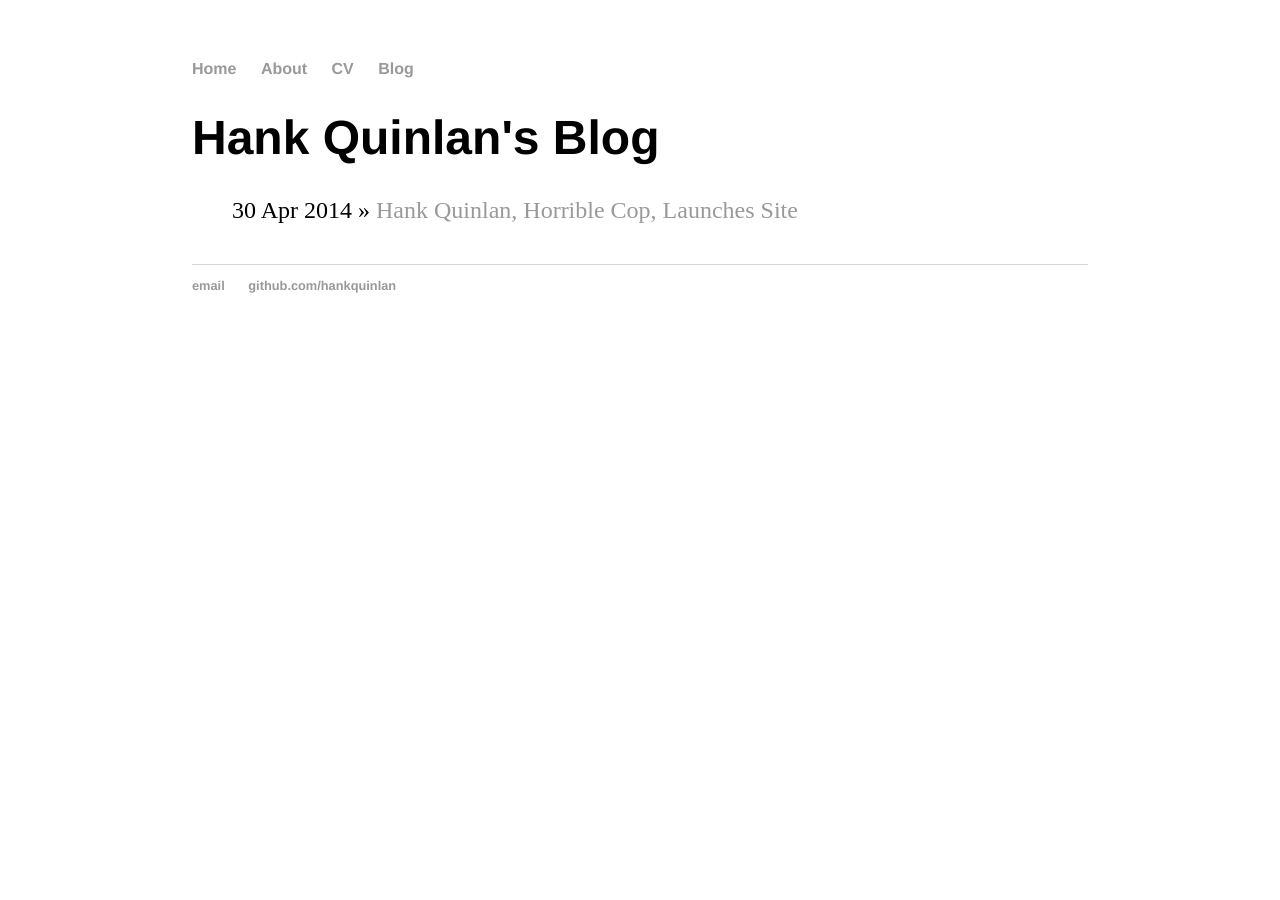
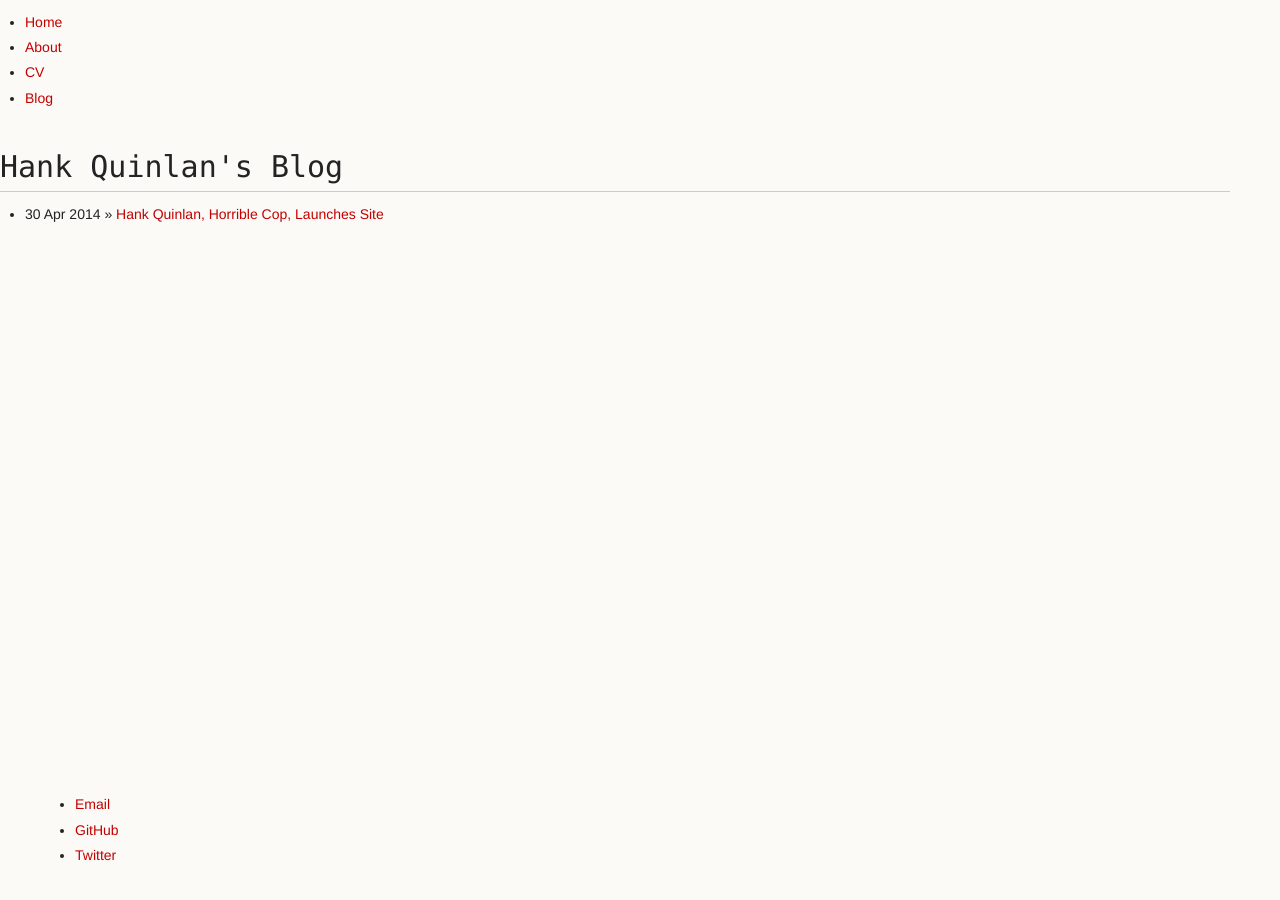
Before and after one commit to nutterb/nutterb.github.com, a Jekyll site: the page built from blog/index.html, in a window 1280 px wide. Built offline with Jekyll 4.4.1, drawn with Linux system fonts in a browser that asks for light colours.

Commit message:
change the CSS

```diff
--- a/_layouts/default.html
+++ b/_layouts/default.html
@@ -21,8 +21,9 @@
 			</div><!-- /.container -->
 			<footer>
 	    		<ul>
-	        		<li><a href="mailto:hankquinlanhub@gmail.com">email</a></li>
-	        		<li><a href="https://github.com/hankquinlan">github.com/hankquinlan</a></li>
+	        		<li><a href="mailto:benjamin.nutter@gmail.com">Email</a></li>
+	        		<li><a href="https://github.com/nutterb">GitHub</a></li>
+	        		<li><a href="https://twitter.com/nutterb23">Twitter</a></li>
 				</ul>
 			</footer>
 		</body>
--- a/css/main.css
+++ b/css/main.css
@@ -1,43 +1,396 @@
 body {
-    margin: 60px auto;
-    width: 70%;
+  padding:10px 50px 0 0;
+  font-family:"Helvetica Neue", Helvetica, Arial, sans-serif;
+	font-size: 14px;
+	color: #232323;
+	background-color: #FBFAF7;
+	margin: 0;
+	line-height: 1.8em;
+	-webkit-font-smoothing: antialiased;
+
 }
-nav ul, footer ul {
-    font-family:'Helvetica', 'Arial', 'Sans-Serif';
-    padding: 0px;
-    list-style: none;
-    font-weight: bold;
+
+h1, h2, h3, h4, h5, h6 {
+  color:#232323;
+  margin:36px 0 10px;
 }
-nav ul li, footer ul li {
-    display: inline;
-    margin-right: 20px;
+
+p, ul, ol, table, dl {
+  margin:0 0 22px;
 }
+
+h1, h2, h3 {
+	font-family: Arvo, Monaco, serif;
+  line-height:1.3;
+	font-weight: normal;
+}
+
+h1,h2, h3 {
+	display: block;
+	border-bottom: 1px solid #ccc;
+	padding-bottom: 5px;
+}
+
+h1 {
+	font-size: 30px;
+}
+
+h2 {
+	font-size: 24px;
+}
+
+h3 {
+	font-size: 18px;
+}
+
+h4, h5, h6 {
+	font-family: Arvo, Monaco, serif;
+	font-weight: 700;
+}
+
 a {
-    text-decoration: none;
-    color: #999;
+  color:#C30000;
+  font-weight:200;
+  text-decoration:none;
 }
+
 a:hover {
 	text-decoration: underline;
 }
-h1 {
-    font-size: 3em;
-    font-family:'Helvetica', 'Arial', 'Sans-Serif';
-}
-p {
-    font-size: 1.5em;
-    line-height: 1.4em;
-    color: #333;
-}
-footer {
-    border-top: 1px solid #d5d5d5;
-    font-size: .8em;
+
+a small {
+	font-size: 12px;
 }
 
-ul.posts {
-    margin: 20px auto 40px;
-    font-size: 1.5em;
+em {
+	font-style: italic;
 }
 
-ul.posts li {
-    list-style: none;
+strong {
+  font-weight:700;
 }
+
+ul {
+  list-style-position: inside;
+  list-style: disc;
+  padding-left: 25px;
+}
+
+ol {
+  list-style-position: inside;
+  list-style: decimal;
+  padding-left: 25px;
+}
+
+blockquote {
+  margin: 0;
+  padding: 0 0 0 20px;
+  font-style: italic;
+}
+
+dl, dt, dd, dl p {
+	font-color: #444;
+}
+
+dl dt {
+  font-weight: bold;
+}
+
+dl dd {
+  padding-left: 20px;
+  font-style: italic;
+}
+
+dl p {
+  padding-left: 20px;
+  font-style: italic;
+}
+
+hr {
+  border:0;
+  background:#ccc;
+  height:1px;
+  margin:0 0 24px;
+}
+
+/* Images */
+
+img {
+  position: relative;
+  margin: 0 auto;
+  max-width: 650px;
+  padding: 5px;
+  margin: 10px 0 32px 0;
+  border: 1px solid #ccc;
+}
+
+p img {
+  display: inline;
+  margin: 0;
+  padding: 0;
+  vertical-align: middle;
+  text-align: center;
+  border: none;
+}
+
+/* Code blocks */
+
+code, pre {
+	font-family: Monaco, "Bitstream Vera Sans Mono", "Lucida Console", Terminal, monospace;
+  color:#000;
+  font-size:14px;
+}
+
+pre {
+	padding: 4px 12px;
+  background: #FDFEFB;
+  border-radius:4px;
+  border:1px solid #D7D8C8;
+  overflow: auto;
+  overflow-y: hidden;
+	margin-bottom: 32px;
+}
+
+
+/* Tables */
+
+table {
+  width:100%;
+}
+
+table {
+  border: 1px solid #ccc;
+  margin-bottom: 32px;
+  text-align: left;
+ }
+
+th {
+  font-family: 'Arvo', Helvetica, Arial, sans-serif;
+	font-size: 18px;
+	font-weight: normal;
+  padding: 10px;
+  background: #232323;
+  color: #FDFEFB;
+ }
+
+td {
+  padding: 10px;
+	background: #ccc;
+ }
+
+
+/* Wrapper */
+.wrapper {
+  width:960px;
+}
+
+
+/* Header */
+
+header {
+	background-color: #171717;
+	color: #FDFDFB;
+  width:170px;
+  float:left;
+  position:fixed;
+	border: 1px solid #000;
+	-webkit-border-top-right-radius: 4px;
+	-webkit-border-bottom-right-radius: 4px;
+	-moz-border-radius-topright: 4px;
+	-moz-border-radius-bottomright: 4px;
+	border-top-right-radius: 4px;
+	border-bottom-right-radius: 4px;
+	padding: 34px 25px 22px 50px;
+	margin: 30px 25px 0 0;
+	-webkit-font-smoothing: antialiased;
+}
+
+p.header {
+	font-size: 16px;
+}
+
+h1.header {
+	font-family: Arvo, sans-serif;
+	font-size: 30px;
+	font-weight: 300;
+	line-height: 1.3em;
+	border-bottom: none;
+	margin-top: 0;
+}
+
+
+h1.header, a.header, a.name, header a{
+	color: #fff;
+}
+
+a.header {
+	text-decoration: underline;
+}
+
+a.name {
+	white-space: nowrap;
+}
+
+header ul {
+  list-style:none;
+  padding:0;
+}
+
+header li {
+	list-style-type: none;
+  width:132px;
+  height:15px;
+	margin-bottom: 12px;
+	line-height: 1em;
+	padding: 6px 6px 6px 7px;
+
+	background: #AF0011;
+	background: -moz-linear-gradient(top, #AF0011 0%, #820011 100%);
+  background: -webkit-gradient(linear, left top, left bottom, color-stop(0%,#f8f8f8), color-stop(100%,#dddddd));
+  background: -webkit-linear-gradient(top, #AF0011 0%,#820011 100%);
+  background: -o-linear-gradient(top, #AF0011 0%,#820011 100%);
+  background: -ms-linear-gradient(top, #AF0011 0%,#820011 100%);
+  background: linear-gradient(top, #AF0011 0%,#820011 100%);
+
+	border-radius:4px;
+  border:1px solid #0D0D0D;
+
+	-webkit-box-shadow: inset 0px 1px 1px 0 rgba(233,2,38, 1);
+	box-shadow: inset 0px 1px 1px 0 rgba(233,2,38, 1);
+
+}
+
+header li:hover {
+	background: #C3001D;
+	background: -moz-linear-gradient(top, #C3001D 0%, #950119 100%);
+  background: -webkit-gradient(linear, left top, left bottom, color-stop(0%,#f8f8f8), color-stop(100%,#dddddd));
+  background: -webkit-linear-gradient(top, #C3001D 0%,#950119 100%);
+  background: -o-linear-gradient(top, #C3001D 0%,#950119 100%);
+  background: -ms-linear-gradient(top, #C3001D 0%,#950119 100%);
+  background: linear-gradient(top, #C3001D 0%,#950119 100%);
+}
+
+a.buttons {
+	-webkit-font-smoothing: antialiased;
+	background: url(../images/arrow-down.png) no-repeat;
+	font-weight: normal;
+	text-shadow: rgba(0, 0, 0, 0.4) 0 -1px 0;
+	padding: 2px 2px 2px 22px;
+	height: 30px;
+}
+
+a.github {
+	background: url(../images/octocat-small.png) no-repeat 1px;
+}
+
+a.buttons:hover {
+	color: #fff;
+	text-decoration: none;
+}
+
+
+/* Section - for main page content */
+
+section {
+  width:650px;
+  float:right;
+  padding-bottom:50px;
+}
+
+
+/* Footer */
+
+footer {
+  width:170px;
+  float:left;
+  position:fixed;
+  bottom:10px;
+	padding-left: 50px;
+}
+
+@media print, screen and (max-width: 960px) {
+
+  div.wrapper {
+    width:auto;
+    margin:0;
+  }
+
+  header, section, footer {
+    float:none;
+    position:static;
+    width:auto;
+  }
+
+	footer {
+		border-top: 1px solid #ccc;
+		margin:0 84px 0 50px;
+		padding:0;
+	}
+
+  header {
+    padding-right:320px;
+  }
+
+  section {
+    padding:20px 84px 20px 50px;
+    margin:0 0 20px;
+  }
+
+  header a small {
+    display:inline;
+  }
+
+  header ul {
+    position:absolute;
+    right:130px;
+    top:84px;
+  }
+}
+
+@media print, screen and (max-width: 720px) {
+  body {
+    word-wrap:break-word;
+  }
+
+  header {
+    padding:10px 20px 0;
+		margin-right: 0;
+  }
+
+	section {
+    padding:10px 0 10px 20px;
+    margin:0 0 30px;
+  }
+
+	footer {
+		margin: 0 0 0 30px;
+	}
+
+  header ul, header p.view {
+    position:static;
+  }
+}
+
+@media print, screen and (max-width: 480px) {
+
+  header ul li.download {
+    display:none;
+  }
+
+	footer {
+		margin: 0 0 0 20px;
+	}
+
+	footer a{
+		display:block;
+	}
+
+}
+
+@media print {
+  body {
+    padding:0.4in;
+    font-size:12pt;
+    color:#444;
+  }
+}
```
Lines whose indentation alone changed are shown as unchanged.
